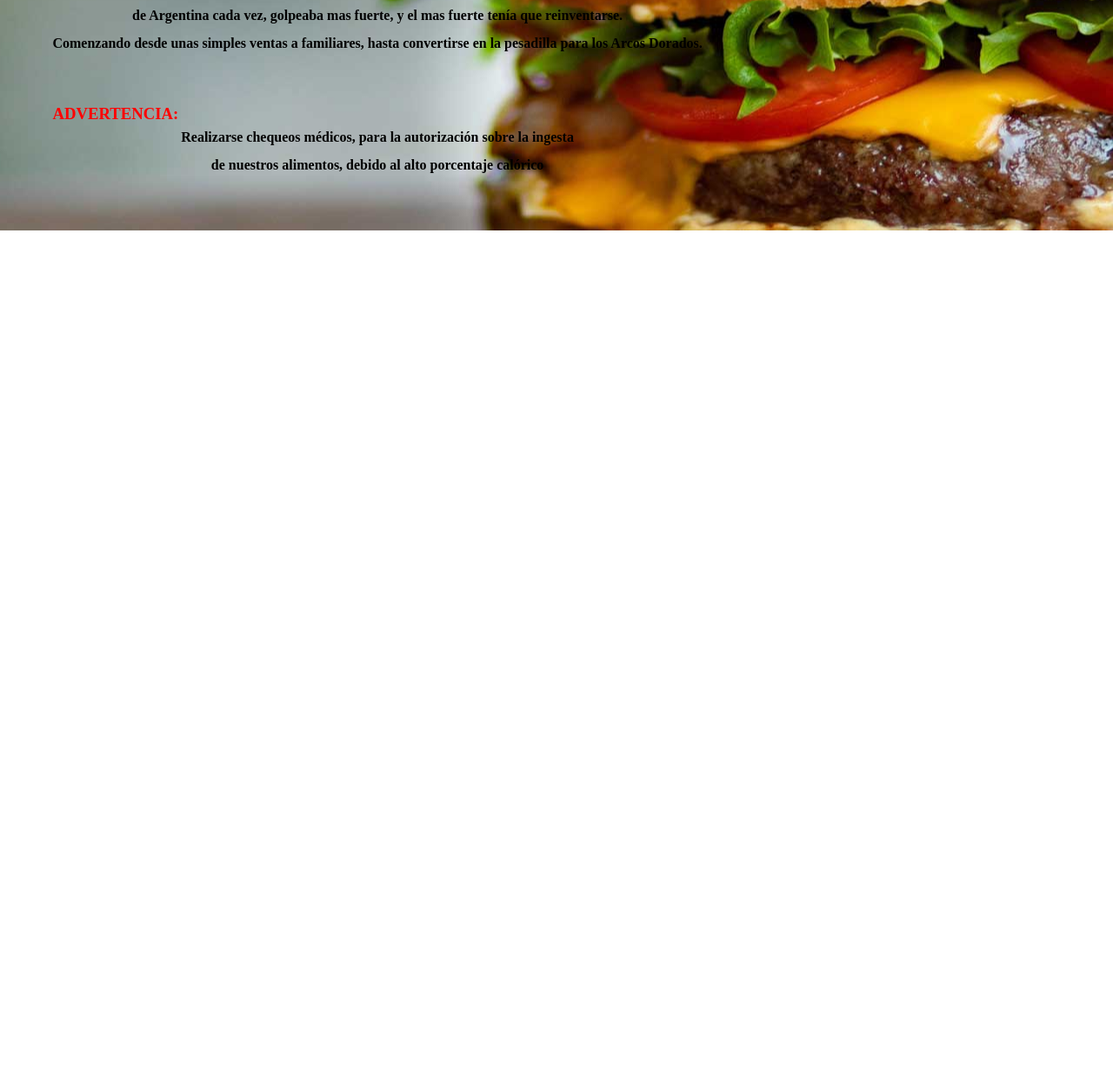
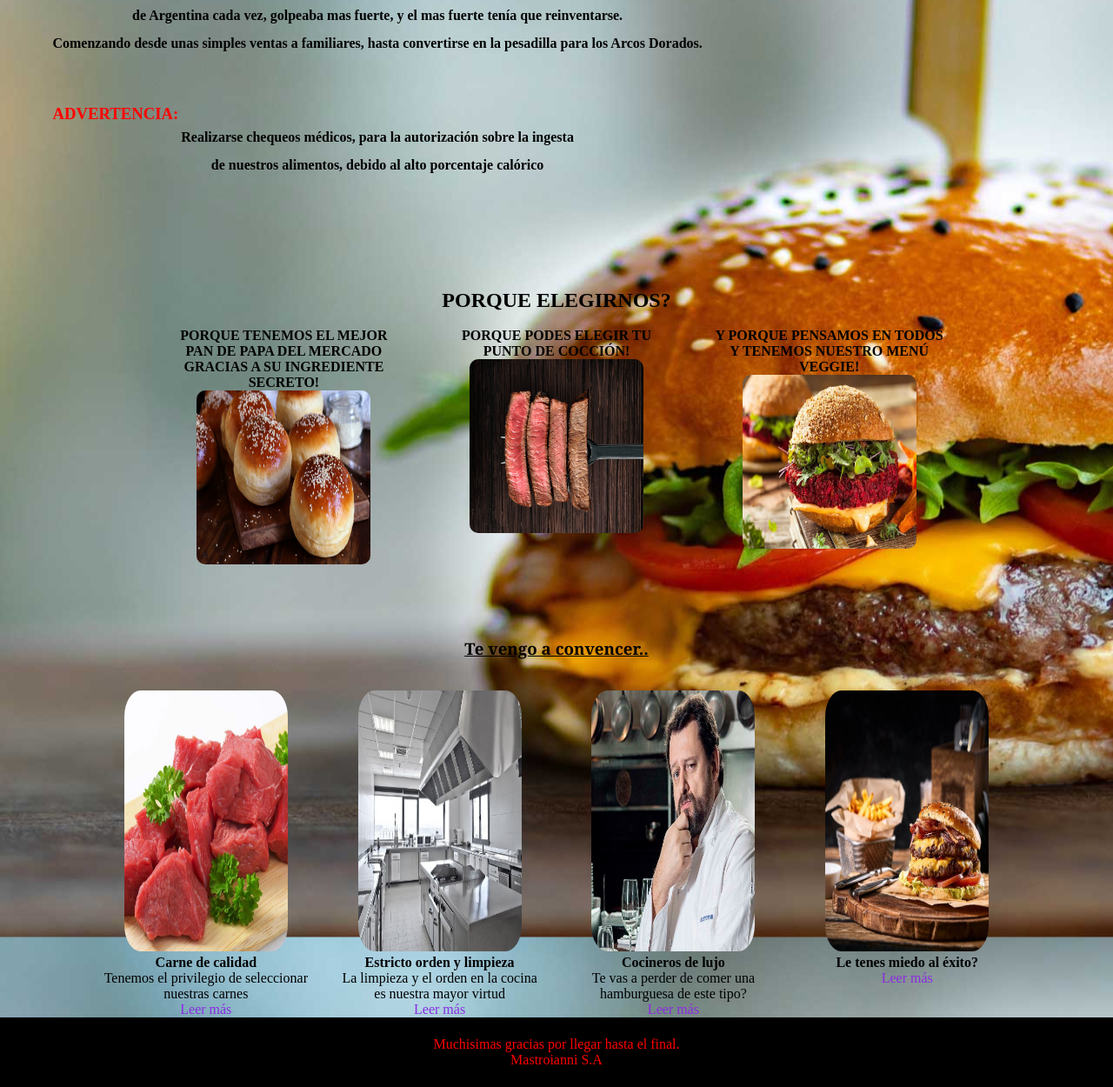
Before and after one commit to thomymastroianni/Landing-Page, a plain HTML site: page index.html in a window 1280 px wide. Shown: the part 535-1785 px from the top of the page at 87% size. Before the commit the page ends 800 px from the top, so only its background shows below. Drawn offline with Linux system fonts and the light colour scheme.

Commit message:
entrega5

```diff
--- a/index.html
+++ b/index.html
@@ -1,27 +1,28 @@
 <!DOCTYPE html>
 <html lang="en">
+
 <head>
     <meta charset="UTF-8">
     <meta http-equiv="X-UA-Compatible" content="IE=edge">
     <meta name="viewport" content="width=device-width, initial-scale=1.0">
     <title>NAVBAR</title>
     <link rel="stylesheet" href="styles.css">
+</head>
 
-</head>
 <body class="container">
-    <HEADER>
+    <header>
         <div class="navbar">
-            <img src="./LOGO2.png" class="logo" alt="logo">
+            <img src="./images/LOGO2.png" class="logo" alt="logo">
             <div>
                 <ul>
-                 <li><a class="letra" href="">INICIO</a></li>
-                 <li><a class="letra" href="">PRODUCTOS</a></li>
-                 <li><a class="letra" href="">TAKE AWAY</a></li>
-                 <li><a class="letra" href="">CONTACTANOS</a></li>
+                    <li><a class="letra" href="index.html">INICIO</a></li>
+                    <li><a class="letra" href="./pages/products.html">PRODUCTOS</a></li>
+                    <li><a class="letra" href="./pages/takeaway.html">TAKE AWAY</a></li>
+                    <li><a class="letra" href="./pages/contacts.html">CONTACTANOS</a></li>
                 </ul>
             </div>
         </div>
-    </HEADER>
+    </header>
     <main>
         <section>
             <div class="section1">
@@ -30,17 +31,19 @@
                     <br>
                     <h3 id="warning">¡WARNING!</h3>
                     <br>
-                    <p class="parrafo">Abandonar urgente esta página antes de probar nuestras hamburguesas y hacerte cliente fijo.</p>
+                    <p class="parrafo">Abandonar urgente esta página antes de probar nuestras hamburguesas y hacerte
+                        cliente fijo.</p>
                     <p class="parrafo">Este es un lugar donde además de disfrutar, se comparte una pasión.</p>
                     <br>
                     <div class="button">
-                        <button id="boton">¡QUIERO MORIR!</button>
+                        <button onclick="document.location='./pages/products.html'" id="boton">¡QUIERO MORIR!</button>
                     </div>
                     <br>
                     <br>
                     <h4 class="titulo">Nuestro origen</h4>
                     <br>
-                    <p class="parrafo">Surge en el fondo de una casa en el barrio bonaerense de Jose Leon Suarez, por el año 2022 cuando
+                    <p class="parrafo">Surge en el fondo de una casa en el barrio bonaerense de Jose Leon Suarez, por el
+                        año 2022 cuando
                         la crisis
                         <br>
                         de Argentina cada vez, golpeaba mas fuerte, y el mas fuerte tenía que reinventarse.
@@ -62,14 +65,69 @@
                     </p>
                 </div>
                 <div class="aside">
-                    <img class="fotoaside" src="Mundo-2.png" alt="foto de bob esponja">
+                    <img class="fotoaside" src="./images/Mundo-2.png" alt="foto de bob esponja">
                     <p>Nunca revelaremos nuestra fórmula secreta.</p>
                 </div>
 
             </div>
-
-
+        </section>
+        <br>
+        <br>
+        <section class="section22">
+            <h2>PORQUE ELEGIRNOS?</h2>
+            <br>
+            <div class="section2">
+                <div class="pk">
+                    <h4>PORQUE TENEMOS EL MEJOR PAN DE PAPA DEL MERCADO GRACIAS A SU INGREDIENTE SECRETO!</h4>
+                    <img class="fotosection2" src="./images/thumb02-1-1.png" alt="pan de papa">
+                </div>
+                <div class="pk">
+                    <h4>PORQUE PODES ELEGIR TU PUNTO DE COCCIÓN!</h4>
+                    <img class="fotosection2" src="./images/El-punto-back.png" alt="punto de cocción">
+                </div>
+                <div class="pk">
+                    <h4>Y PORQUE PENSAMOS EN TODOS Y TENEMOS NUESTRO MENÚ VEGGIE!</h4>
+                    <img class="fotosection2" src="./images/Hamburguesa-vegetariana.png" alt="hamburguesa vegana">
+                </div>
+            </div>
+        </section>
+        <section>
+            <h3 class="slogan">Te vengo a convencer..</h3>
+            <br>
+            <br>
+            <div class="section33">
+                <div class="card">
+                    <img src="./images/carne-magra.png" alt="carne-magra">
+                    <h4>Carne de calidad</h4>
+                    <p>Tenemos el privilegio de seleccionar nuestras carnes</p>
+                    <a href="#">Leer más</a>
+                </div>
+                <div class="card">
+                    <img src="./images/limpieza.png" alt="limpieza">
+                    <h4>Estricto orden y limpieza</h4>
+                    <p>La limpieza y el orden en la cocina es nuestra mayor virtud</p>
+                    <a href="#">Leer más</a>
+                </div>
+                <div class="card">
+                    <img src="./images/christophe-masterchef3.png" alt="christophe-masterchef3">
+                    <h4>Cocineros de lujo</h4>
+                    <p>Te vas a perder de comer una hamburguesa de este tipo?</p>
+                    <a href="#">Leer más</a>
+                </div>
+                <div class="card">
+                    <img src="./images/productofinal.png" alt="productofinal">
+                    <h4>Le tenes miedo al éxito?</h4>
+                    <a href="#">Leer más</a>
+                </div>
+            </div>
         </section>
     </main>
+    <footer>
+        <div class="footer">
+            <p>Muchisimas gracias por llegar hasta el final.</p>
+            <p id="mastro">Mastroianni S.A</p>
+        </div>
+    </footer>
 </body>
+
 </html>
--- a/styles.css
+++ b/styles.css
@@ -2,17 +2,14 @@
     padding: 0;
     margin: 0;
     box-sizing: border-box;
-/* background-image: url(./destacda-hamburguesa.jpg);
-background-size: cover; */
-
 }
 
 .container {
     width: 100%;
     height: 100%;
-    background-image: url(./destacda-hamburguesa.jpg);
+    background-image: url(./images/destacda-hamburguesa.jpg);
     background-position: center;
-
+    background-attachment: fixed;
 }
 
 .navbar {
@@ -22,7 +19,6 @@ background-size: cover; */
     display: flex;
     align-items: center;
     justify-content: space-between;
-
 }
 
 .logo {
@@ -38,6 +34,7 @@ background-size: cover; */
     text-decoration: none;
     color: black;
     margin-right: 70px;
+    cursor: pointer;
 }
 
 .letra {
@@ -54,7 +51,6 @@ background-size: cover; */
     flex-direction: row;
     flex-wrap: nowrap;
     justify-content: space-between;
-
 }
 
 .articulo{
@@ -74,20 +70,19 @@ background-size: cover; */
     font-size: 100;
     font-weight: 1000;
     text-align: center;
+    text-decoration: underline;
     }
 
 #warning {
     font-size: 700;
     font-weight: 800;
     color: red;
-
 }
 
 .parrafo {
     font-weight:600;
     text-align: center;
    line-height: 2;
-
 }
 
 .articulo button{
@@ -98,5 +93,107 @@ background-size: cover; */
     width: 130px;
     height: 50px;
     cursor: pointer;
+}
 
+.articulo button:hover{
+    transform:translateY(5px);
+    box-shadow: 0 12px 16px rgba(255, 3, 3, 0.5);
 }
+
+.letra:hover{
+    color:red;
+    text-decoration: underline;
+}
+
+.fotosection2 {
+    width: 200px;
+    height: 200px;
+    border-radius: 10px;
+    transition: all 0.25s;
+}
+
+.section22 .fotosection2:hover {
+    transform: translateY(15px);
+    box-shadow: 0 12px 16px rgba(255, 3, 3, 0.5);
+}
+
+.section22 {
+    text-align: center;
+    margin: 80px;
+}
+
+.section2 {
+    width: 80%;
+    margin: auto;
+    display: flex;
+    flex-direction: row;
+    justify-content: space-between;
+    flex-wrap: wrap;
+    flex-grow: 0.5;
+    position: relative;
+}
+
+.pk {
+    width: 30%;
+    border-radius: 100;
+    position: absolute
+    display: flex;
+}
+
+.section33 {
+    width: 100%;
+    height: 100%;
+    display: flex;
+    flex-wrap: wrap;
+    justify-content: center;
+    margin: auto;
+}
+
+.section33 .card{
+    width: 21%;
+    height: 50%;
+    border-radius: 30px;
+    box-shadow: 1 2px 2 px rgba(255, 0, 0, 0.5);
+    overflow: hidden
+    margin: 20px;
+    text-align: center;
+    transition: all 0.25s;
+}
+
+.section33 .card:hover{
+    transform: translateY(-15px);
+    box-shadow: 0 12px 16px rgba(255, 3, 3, 0.5);
+}
+
+.section33 .card img{
+    width: 70%;
+    height: 300px;
+    border-radius: 10%;
+}
+
+.section33 .card p{
+    padding: 0 1rem;
+    font-size: 16px;
+    font-weight: 500;
+}
+
+.section33 .card a{
+    font-weight: 500;
+    text-decoration: none;
+    color: blueviolet;
+}
+
+footer{
+    width: 100%;
+    height: 80px;
+    background-color: rgb(0, 0, 0);
+    color: red;
+    display: flex;
+    justify-content: center;
+    align-items: center;
+}
+
+#mastro {
+    display: flex;
+    justify-content: center;
+}
--- /dev/null
+++ b/styles/contacts.css
@@ -0,0 +1,79 @@
+* {
+    padding: 0;
+    margin: 0;
+    box-sizing: border-box;
+}
+
+body {
+    width: 100%;
+    height: 100%;
+    background-image: url(../images/destacda-hamburguesa.jpg);
+    background-position: center;
+    background-attachment: fixed;
+}
+
+.navbar {
+    width: 100%;
+    margin: auto;
+    padding: 35px 0;
+    display: flex;
+    align-items: center;
+    justify-content: space-between;
+}
+
+.logo {
+    width: 130px;
+    cursor: pointer;
+    margin-left: 60px;
+}
+
+.navbar ul li {
+    list-style: none;
+    display: inline-block;
+    margin: 0 20px;
+    text-decoration: none;
+    color: black;
+    margin-right: 70px;
+    cursor: pointer;
+}
+
+.letra {
+    list-style: none;
+    text-decoration: none;
+    color: black;
+   font-family: Cambria, Cochin, Georgia, Times, 'Times New Roman', serif;
+   font-weight: 1000;
+}
+
+.letra:hover{
+    color:red;
+    text-decoration: underline;
+}
+
+.sectionubi {
+    width: 80%;
+    height: 50%;
+    margin: 10%;
+    display: flex;
+    flex-direction: row;
+    justify-content: space-between;
+}
+
+.descr-mapa {
+    width: 40%;
+}
+
+footer {
+    width: 100%;
+    height: 80px;
+    background-color: rgb(0, 0, 0);
+    color: red;
+    display: flex;
+    justify-content: center;
+    align-items: center;
+}
+
+#mastro {
+    display: flex;
+    justify-content: center;
+}
--- /dev/null
+++ b/styles/products.css
@@ -0,0 +1,97 @@
+* {
+    padding: 0;
+    margin: 0;
+    box-sizing: border-box;
+}
+
+body {
+    width: 100%;
+    height: 100%;
+    background-image: url(../images/destacda-hamburguesa.jpg);
+    background-position: center;
+    background-attachment: fixed;
+}
+
+.navbar {
+    width: 100%;
+    margin: auto;
+    padding: 35px 0;
+    display: flex;
+    align-items: center;
+    justify-content: space-between;
+}
+
+.logo {
+    width: 130px;
+    cursor: pointer;
+    margin-left: 60px;
+}
+
+.navbar ul li {
+    list-style: none;
+    display: inline-block;
+    margin: 0 20px;
+    text-decoration: none;
+    color: black;
+    margin-right: 70px;
+    cursor: pointer;
+}
+
+.letra {
+    list-style: none;
+    text-decoration: none;
+    color: black;
+   font-family: Cambria, Cochin, Georgia, Times, 'Times New Roman', serif;
+   font-weight: 1000;
+}
+
+.letra:hover{
+    color:red;
+    text-decoration: underline;
+}
+
+.sectionproducts {
+    width: 80%;
+    height: 30%;
+    margin: 10% 20% 10% 8%;
+    display: flex;
+    flex-direction: column;
+    flex-wrap: nowrap;
+}
+
+.sectionproducts img{
+    width: 30%;
+    border-radius: 5%;
+    margin: 10px;
+}
+
+.hamburguesa1 {
+    width: 80%;
+    height: 100%;
+    margin: 5% 0 0 0;
+    cursor: pointer;
+}
+
+.hamburguesa1 p{
+    font-weight:600;
+}
+
+.sectionproducts .hamburguesa1:hover {
+transform:scale3d(12px 12px 16px);
+box-shadow: 10px 12px 16px red;
+}
+
+footer{
+    width: 100%;
+    height: 80px;
+    background-color: rgb(0, 0, 0);
+    color: red;
+    display: flex;
+    justify-content: center;
+    align-items: center;
+}
+
+#mastro {
+    display: flex;
+    justify-content: center;
+}
--- /dev/null
+++ b/styles/takeaway.css
@@ -0,0 +1,46 @@
+* {
+    padding: 0;
+    margin: 0;
+    box-sizing: border-box;
+}
+
+.container {
+    width: 100%;
+    height: 100%;
+    background-image: url(./images/destacda-hamburguesa.jpg);
+    background-position: center;
+    background-attachment: fixed;
+}
+
+.navbar {
+    width: 100%;
+    margin: auto;
+    padding: 35px 0;
+    display: flex;
+    align-items: center;
+    justify-content: space-between;
+}
+
+.logo {
+    width: 130px;
+    cursor: pointer;
+    margin-left: 60px;
+}
+
+.navbar ul li {
+    list-style: none;
+    display: inline-block;
+    margin: 0 20px;
+    text-decoration: none;
+    color: black;
+    margin-right: 70px;
+    cursor: pointer;
+}
+
+.letra {
+    list-style: none;
+    text-decoration: none;
+    color: black;
+   font-family: Cambria, Cochin, Georgia, Times, 'Times New Roman', serif;
+   font-weight: 1000;
+}
```
Also changed, not shown: pages/contacts.html (added, +44 -0 lines), pages/products.html (added, +41 -0 lines), pages/takeaway.html (added, +26 -0 lines), images/El-punto-back.png (added), images/Hamburguesa-vegetariana.png (added), images/LOGO2.png (renamed from LOGO2.png), images/Mundo-2.png (renamed from Mundo-2.png), images/carne-magra.png (added), images/christophe-masterchef3.png (added), images/destacda-hamburguesa.jpg (renamed from destacda-hamburguesa.jpg), images/hamburguesa-del-diablo.png (added), images/limpieza.png (added), images/productofinal.png (added), images/thumb02-1-1.png (added). Lines whose indentation alone changed are shown as unchanged.
